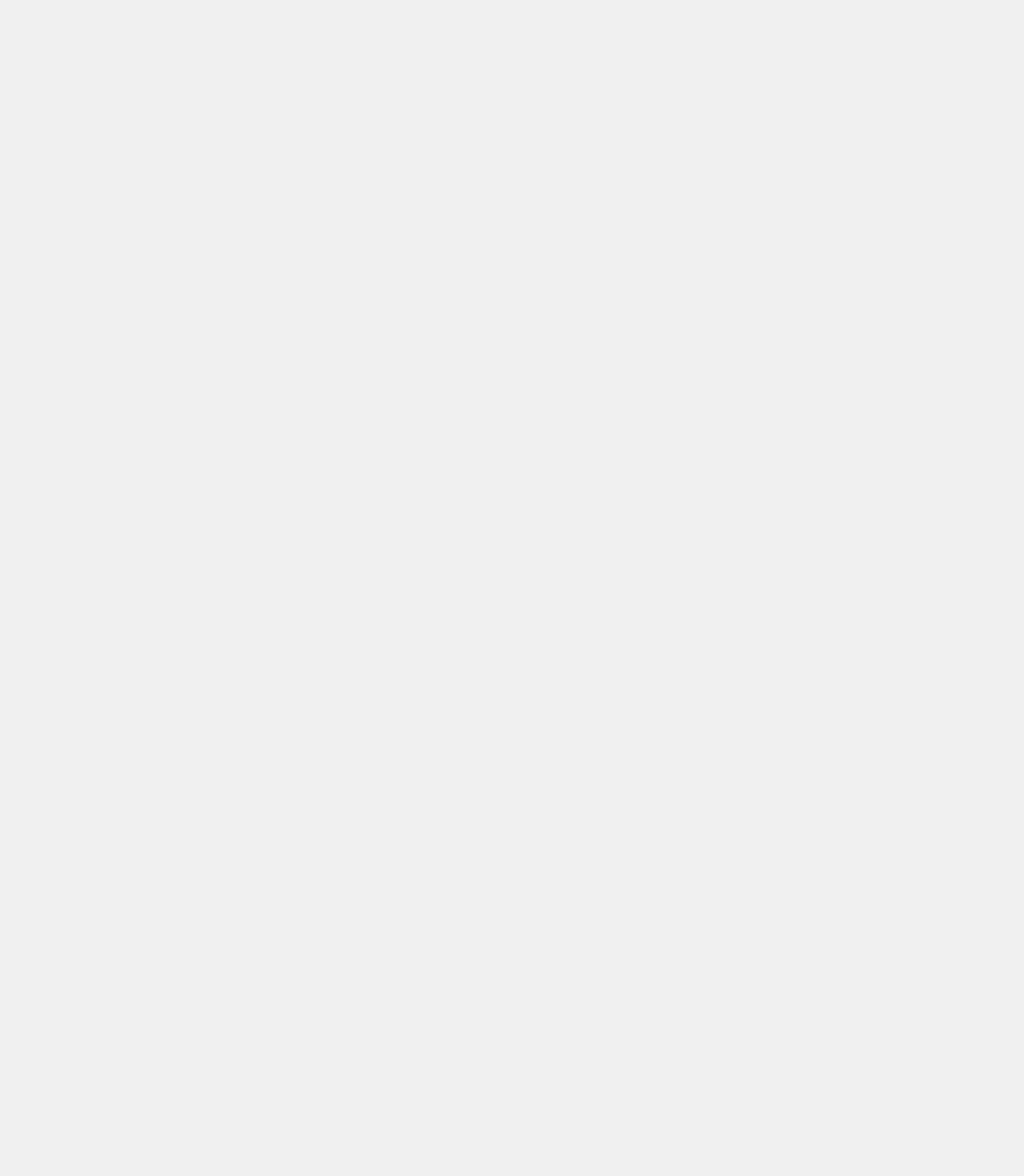
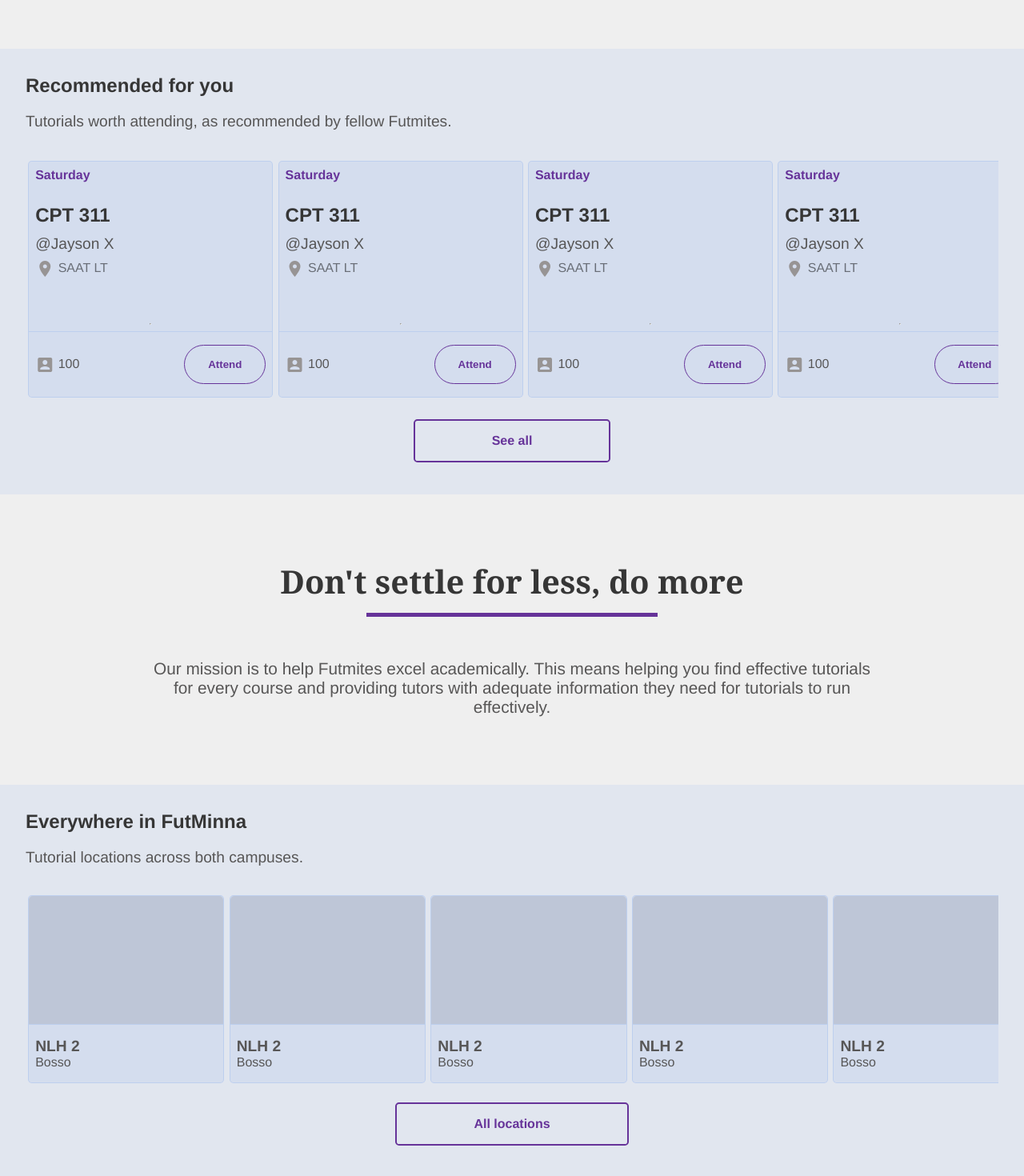
Before and after one commit to booluw/linkedin-demo, a Vue app: page / in a window 1280 px wide. Shown: the part 1188-2658 px from the top of the page at 80% size. Before the commit the page ends 1155 px from the top, so only its background shows below. Built offline with nearby package versions, Linux system fonts and the light colour scheme; a web font is replaced by a local one.

Commit message:
Finished: => theCard: for showing tutorials. => smallCard: for showing locations.

```diff
--- a/src/App.vue
+++ b/src/App.vue
@@ -25,14 +25,22 @@ export default {
 
 
 <style>
+.header {
+  position: sticky;
+  position: -webkit-sticky;
+  top: 0px;
+}
 :root {
   --mainColor: #663399;
   --subColor: #6495ed;
   --cta: #ffa500;
+  --text: #575656;
+  --headerText: #363636;
   --borderRadius: .3rem;
   --boxShadow: 0 0 5px 3px grey;
 }
 body {
+  color: var(--text);
   font-size: 16px;
   padding: 0;
   margin: 0;
@@ -48,16 +56,46 @@ img.logo {
   width: 10rem;
   height: 3.7rem;
 }
+.v-flex {
+  display: flex;
+  overflow-x: auto;
+  height: auto;
+  -webkit-overflow-scrolling: touch;
+  -webkit-scroll-snap-type: mandatory;
+  -ms-scroll-snap-type: mandatory;
+  scroll-snap-type: mandatory;
+  padding: 1rem 0;
+}
+.v-flex::-webkit-scrollbar {
+    width: .3rem;
+    height: .5rem;
+}
+.v-flex::-webkit-scrollbar-thumb {
+    background-color: rgba(100, 149, 237,.5);
+    border-radius: 100rem;
+    box-shadow: inset 0 0 5px rgba(0,0,0,.3);
+    transition: .3s background-color ease-in-out;
+}
+.v-flex::-webkit-scrollbar-thumb:hover {
+    background-color: rgba(100, 149, 237,.2);
+}
+.v-flex > * {
+  flex-shrink: 0;
+}
 /*======================
           AddOn
 ======================*/
+.material-icons {
+  vertical-align: middle;
+}
 h1.main {
   font-family: Georgia, 'Times New Roman', Times, serif;
   font-weight: bold;
-  font-size: 1.9rem;
+  font-size: 2.5rem;
   position: relative;
   text-align: center;
   padding: 1rem 0;
+  color: var(--headerText);
 }
 h1.main:after {
   display: flex;
@@ -70,19 +108,35 @@ h1.main:after {
   height: .3rem;
   background-color: var(--mainColor);
 }
+.brief {
+  font-weight: bold;
+  color: var(--headerText);
+  padding: 0;
+  margin: 0;
+}
 .btn {
   display: block;
   padding: .5rem 1rem;
   margin: .5rem 0;
   border-radius: var(--borderRadius);
   cursor: pointer;
+  font-weight: bolder;
+}
+.btn-link {
+  color: var(--mainColor);
+  border: 2px solid var(--mainColor);
+  padding: 1rem 6rem!important;
+}
+.btn-link:hover {
+  background-color: var(--mainColor);
+  color: white;
 }
 .danger {
   background-color: crimson;
   color: white;
-  font-weight: bold;
   opacity: .8;
   transition: .3s ease-in-out;
+  text-shadow: 0 0 5px black;
 }
 .danger:hover {opacity: 1;}
 .input-group {
--- a/src/components/HelloWorld.vue
+++ b/src/components/HelloWorld.vue
@@ -14,7 +14,7 @@
       </div>
     </div>
     <div class="jumba">
-      I really don't know what to put here.
+      Watch the Introductory video.
     </div>
   </div>
 </template>
@@ -125,7 +125,10 @@ h1 {
   .jumba {
     display: block;
     background-color: var(--mainColor);
-    color: transparent;
+    color: grey;
+    font-weight: bolder;
+    width: 50%;
+    padding: 20% 5%;
   }
 }
 </style>
--- /dev/null
+++ b/src/components/helperComponents/smallCard.vue
@@ -0,0 +1,62 @@
+<template>
+    <div class="card" @click="changePage()" :title="`View all tutorials holding at ${detail.hall}`">
+        <div class="__image" style="background-image: url('')"></div>
+        <div class="__footer">
+            <div class="__hall">{{detail.hall}}</div>
+            <div class="__campus">{{detail.campus}}</div>
+        </div>
+    </div>
+</template>
+
+<script>
+export default {
+    name: 'SmallCard',
+    props: {
+        detail: {
+            type: Object,
+            reqiured: true
+        }
+    },
+    methods: {
+        changePage: function() {
+            this.$router.push({path: `/${this.detail.campus}/${this.detail.hall}`});
+        }
+    }
+}
+</script>
+
+<style scoped>
+.card {
+    width: 45%;
+    margin: 0 .2rem;
+    padding: 0;
+    background-color: rgba(100, 149, 237,.1);
+    border-radius: var(--borderRadius);
+    border: 1px solid rgba(100, 149, 237,.2);
+    transition: .3s ease-in-out;
+    cursor: pointer;
+}
+.card:hover {
+    box-shadow: 0 0 5px 3px rgba(100, 149, 237,.3);
+}
+.__image {
+    padding: 5rem 2rem;
+    background-origin: border-box;
+    background-position: center;
+    background-color: rgba(0,0,0,.1);
+    border-radius: var(--borderRadius) var(--borderRadius) 0 0;
+}
+.__footer {
+    padding: 1rem .5rem;
+    border-top: 1px solid rgba(100, 149, 237,.2);
+}
+.__hall {
+    font-size: 1.2rem;
+    font-weight: bold;
+}
+@media (min-width: 1200px) {
+    .card {
+        width: 20%;
+    }
+}
+</style>
--- /dev/null
+++ b/src/components/helperComponents/theCard.vue
@@ -0,0 +1,106 @@
+<template>
+    <div class="card">
+        <div class="__header">{{detail.date}}</div>
+        <div class="__body" @click="changePage()">
+            <h2 class="__title">{{detail.title}}</h2>
+            <div class="__author">@{{detail.tutor}}</div>
+            <div class="__location">
+                <i class="material-icons">location_on</i>
+                {{detail.location}}
+            </div>
+        </div>
+        <hr />
+        <div class="__footer">
+            <div class="__attendees">
+                <i class="material-icons">account_box</i>
+                {{detail.attenders}}
+            </div>
+            <button class="__btn">Attend</button>
+        </div>
+    </div>
+</template>
+<script>
+export default {
+    name: 'Card',
+    props: {
+        detail : {
+            type: Object,
+            required: true
+        }
+    },
+    methods: {
+        changePage: function() {
+            this.$router.push({path: `/${this.detail.tutor}/${this.detail.title}`});
+        }
+    }
+}
+</script>
+
+<style scoped>
+.card {
+    display: flex;
+    text-align: left;
+    flex-direction: column;
+    border: 1px solid rgba(100, 149, 237,.2);
+    border-radius: var(--borderRadius);
+    margin: .15rem .2rem;
+    padding: 0;
+    width: 80%;
+    background-color: rgba(100, 149, 237,.1);
+}
+.__header {
+    padding: .5rem;
+    color: var(--mainColor);
+    font-weight: bold;
+}
+.__body {
+    padding: .5rem .5rem 2.5rem;
+    cursor: pointer;
+}
+.__body > * {
+    padding: 0 0 .5rem;
+}
+.__title {
+    font-size: 1.5rem;
+    margin: 0;
+    color: var(--headerText);
+    font-weight: bolder;
+    padding: .7rem 0;
+}
+.__author {
+    font-size: 1.2rem;
+}
+.__location {
+    color: rgba(0,0,0,.5);
+}
+.material-icons {
+    color: rgb(151, 148, 148);
+}
+.__footer {
+    display: flex;
+    justify-content: space-between;
+    align-items: center;
+    padding: 1rem .5rem;
+    border-top: 1px solid rgba(100, 149, 237,.2);
+}
+.__btn {
+    background-color: transparent;
+    padding: 1rem 1.8rem;
+    color: var(--mainColor);
+    font-weight: bold;
+    border: 1.5px solid var(--mainColor);
+    border-radius: 3rem;
+    transition: .3s ease-in;
+    cursor: pointer;
+}
+.__btn:hover {
+    border-color: var(--mainColor);
+    background-color: var(--mainColor);
+    color: white;
+}
+@media (min-width: 1200px) {
+    .card {
+        width: 25%;
+    }
+}
+</style>
--- a/src/store.js
+++ b/src/store.js
@@ -1,3 +1,13 @@
+/*
+READ ME:  Selected: an array of objects for User's selected tutorials
+          tutors: Pulled from firebase
+          tutorials: Pulled from firebase
+          location: Pulled from firebase
+
+
+*/
+
+
 import Vue from 'vue'
 import Vuex from 'vuex'
 
@@ -5,7 +15,10 @@ Vue.use(Vuex)
 
 export default new Vuex.Store({
   state: {
-
+    selected : [],
+    tutorials: [],
+    locations: [],
+    tutors: []
   },
   mutations: {
 
--- a/src/views/Home.vue
+++ b/src/views/Home.vue
@@ -57,17 +57,147 @@
         and comprehensive knowledge of your course topics.
       </p>
     </section>
+    <section class="section" style="background-color: rgba(100, 149, 237,0.1);">
+      <h2 class="brief">Recommended for you</h2>
+      <p class="helperText">
+        Tutorials worth attending, as recommended by fellow Futmites.
+      </p>
+      <div class="v-flex">
+        <page-card v-for="(d, index) in dat" :key="index" :detail="d" />
+      </div>
+      <div class="footer">
+        <router-link to="/explore#recommended" class="btn btn-link">See all</router-link>
+      </div>
+    </section>
+    <section class="section">
+      <h1 class="main">Don't settle for less, do more</h1>
+      <p class="text">
+        Our mission is to help Futmites excel academically. This means helping you find effective tutorials
+        for every course and providing tutors with adequate information they need for tutorials to run effectively.
+      </p>
+    </section>
+    <section class="section" style="background-color: rgba(100, 149, 237,0.1);">
+      <h2 class="brief">Everywhere in FutMinna</h2>
+      <p class="helperText">
+        Tutorial locations across both campuses.
+      </p>
+      <div class="v-flex">
+        <small-card v-for="(location, index) in locations" :key="index" :detail="location" />
+      </div>
+      <div class="footer">
+        <router-link to="/locations" class="btn btn-link">All locations</router-link>
+      </div>
+    </section>
   </div>
 </template>
 
 <script>
 // @ is an alias to /src
 import HelloWorld from '@/components/HelloWorld.vue'
+import Card from '@/components/helperComponents/theCard.vue'
+import SmallCard from '@/components/helperComponents/smallCard.vue'
 
 export default {
   name: 'home',
   components: {
-    HelloWorld
+    HelloWorld,
+    'page-card' : Card,
+    'small-card' : SmallCard
+  },
+  data() {
+    return {
+      dat: [
+          {
+            date:'Saturday',
+            title:'CPT 311',
+            tutor:'Jayson X',
+            location:'SAAT LT',
+            attenders: 100
+          },
+          {
+            date:'Saturday',
+            title:'CPT 311',
+            tutor:'Jayson X',
+            location:'SAAT LT',
+            attenders: 100
+          },
+          {
+            date:'Saturday',
+            title:'CPT 311',
+            tutor:'Jayson X',
+            location:'SAAT LT',
+            attenders: 100
+          },
+          {
+            date:'Saturday',
+            title:'CPT 311',
+            tutor:'Jayson X',
+            location:'SAAT LT',
+            attenders: 100
+          },
+          {
+            date:'Saturday',
+            title:'CPT 311',
+            tutor:'Jayson X',
+            location:'SAAT LT',
+            attenders: 100
+          },
+          {
+            date:'Saturday',
+            title:'CPT 311',
+            tutor:'Jayson X',
+            location:'SAAT LT',
+            attenders: 100
+          }
+        ],
+        locations: [
+          {
+            image: '',
+            hall: 'NLH 2',
+            campus: 'Bosso'
+          },
+          {
+            image: '',
+            hall: 'NLH 2',
+            campus: 'Bosso'
+          },
+          {
+            image: '',
+            hall: 'NLH 2',
+            campus: 'Bosso'
+          },
+          {
+            image: '',
+            hall: 'NLH 2',
+            campus: 'Bosso'
+          },
+          {
+            image: '',
+            hall: 'NLH 2',
+            campus: 'Bosso'
+          },
+          {
+            image: '',
+            hall: 'NLH 2',
+            campus: 'Bosso'
+          },
+          {
+            image: '',
+            hall: 'NLH 2',
+            campus: 'Bosso'
+          },
+          {
+            image: '',
+            hall: 'NLH 2',
+            campus: 'Bosso'
+          },
+          {
+            image: '',
+            hall: 'NLH 2',
+            campus: 'Bosso'
+          },
+        ]
+    }
   }
 }
 </script>
@@ -95,12 +225,19 @@ export default {
 .section {
   display: flex;
   flex-direction: column;
-  align-items: center;
-  text-align: center;
-  padding: 0 .5rem 2rem;
+  padding: 2rem 0 2rem .5rem;
 }
 .section .text {
   font-size: 1.2rem;
+  text-align: center;
+}
+.section .helperText {
+  font-size: 1.2rem;
+  padding: .05rem 0;
+}
+.section .footer {
+  display: flex;
+  justify-content: center;
 }
 @media (min-width: 1200px) {
   .i-search {
@@ -118,10 +255,11 @@ export default {
     margin: 0 0 0 4.5rem!important;
   }
   .section {
-    padding: 0 10rem 2rem;
+    padding: 2rem 2rem;
   }
   .section .text {
     font-size: 1.3rem;
+    padding: 0 10rem 2rem;
   }
 }
 </style>
```
Also changed, not shown: src/components/theHeader.vue (+23 -13 lines), src/assets/banner.png (added).
